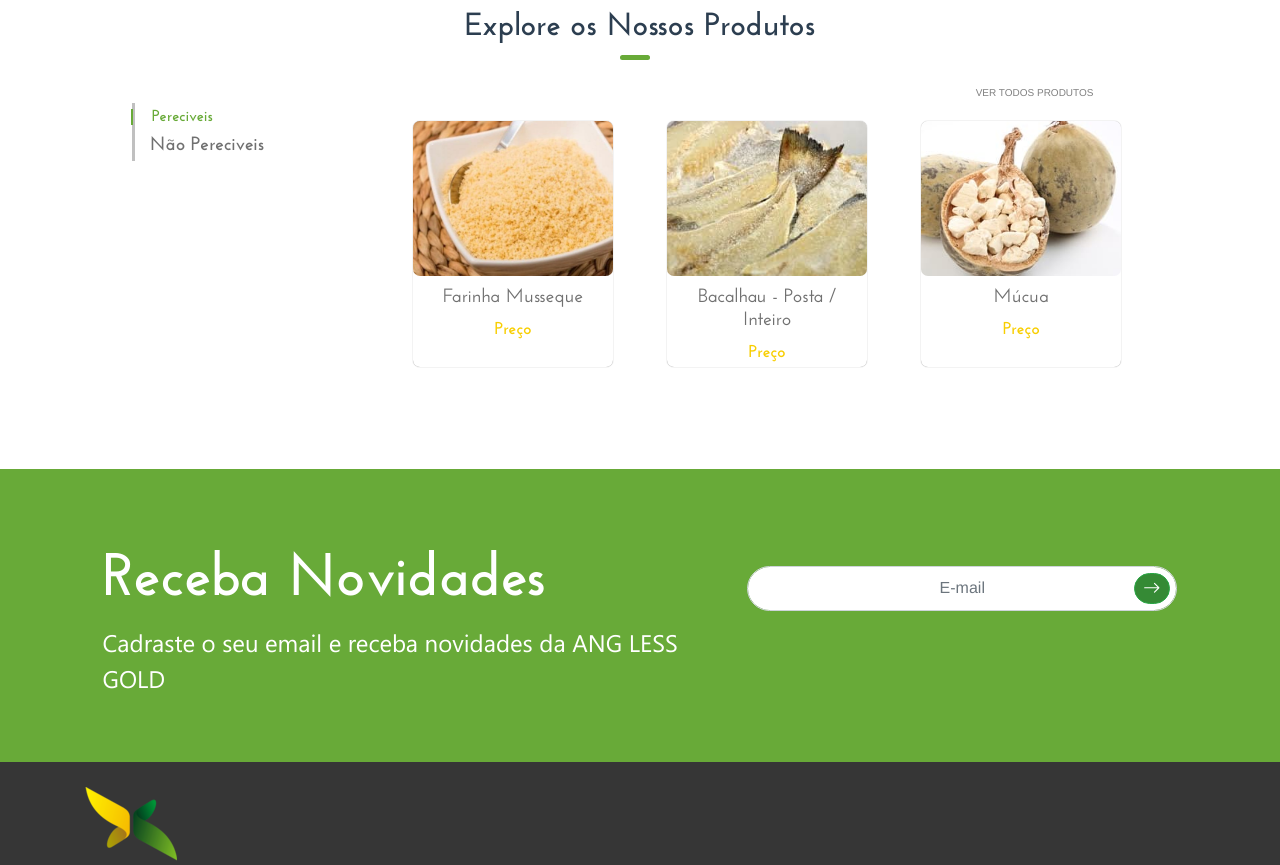
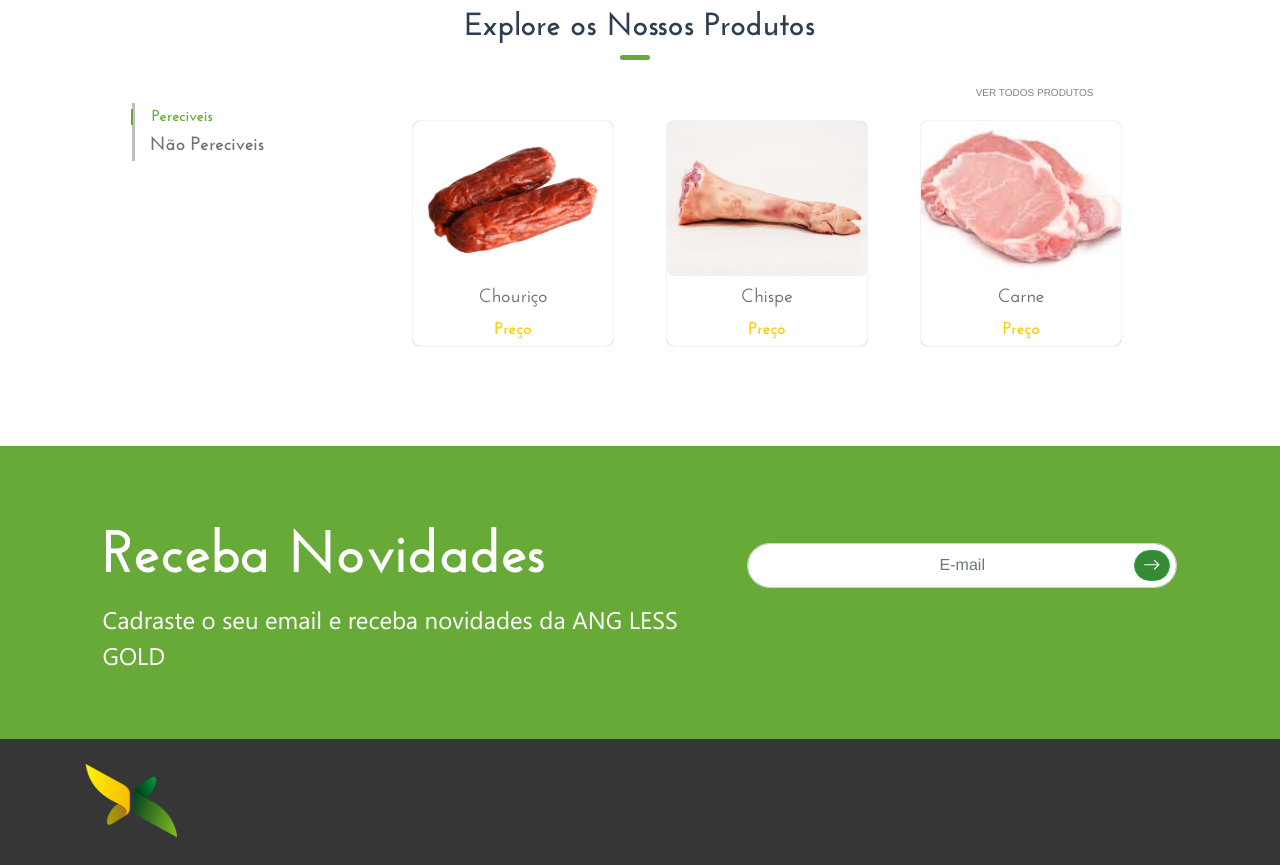
Before and after one commit to uByte2020/Ang-lessGold, a Vue app: page / in a window 1280 px wide. Shown: the part 2120-2985 px from the top of the page. Built offline with nearby package versions, Linux system fonts and the light colour scheme.

Commit message:
Alteração de imagem

```diff
--- a/src/components/home/Produtos.vue
+++ b/src/components/home/Produtos.vue
@@ -44,12 +44,12 @@
           <div class="col-lg-4 col-sm-12 col-xl-4 col-md-4 DivImg">
             <figure>
               <img
-                src="@/assets/imgs/products/img14.jpg"
+                src="@/assets/imgs/products/img10.png"
                 class="img-fluid img"
-                alt="Mucua"
+                alt="Chouriço"
               />
               <figcaption>
-                <h6 class="explore-prod">Farinha Musseque</h6>
+                <h6 class="explore-prod">Chouriço</h6>
                 <p class="preco">Preço</p>
               </figcaption>
             </figure>
@@ -57,12 +57,12 @@
           <div class="col-lg-4 col-sm-12 col-xl-4 col-md-4 DivImg">
             <figure>
               <img
-                src="@/assets/imgs/products/img18.jpg"
+                src="@/assets/imgs/products/img1.jpeg"
                 class="img-fluid img"
-                alt="Mucua"
+                alt="Chispe"
               />
               <figcaption>
-                <h6 class="explore-prod">Bacalhau - Posta / Inteiro</h6>
+                <h6 class="explore-prod">Chispe</h6>
                 <p class="preco">Preço</p>
               </figcaption>
             </figure>
@@ -70,12 +70,12 @@
           <div class="col-lg-4 col-sm-12 col-xl-4 col-md-4 DivImg">
             <figure>
               <img
-                src="@/assets/imgs/products/img6.jpg"
+                src="@/assets/imgs/products/img17.jpg"
                 class="img-fluid img"
-                alt="Mucua"
+                alt="Carne"
               />
               <figcaption>
-                <h6 class="explore-prod">Múcua</h6>
+                <h6 class="explore-prod">Carne</h6>
                 <p class="preco">Preço</p>
               </figcaption>
             </figure>
@@ -91,12 +91,12 @@
           <div class="col-lg-4 col-sm-12 col-xl-4 col-md-4 DivImg">
             <figure>
               <img
-                src="@/assets/imgs/products/img10.png"
+                src="@/assets/imgs/products/img14.jpg"
                 class="img-fluid img"
-                alt="Mucua"
+                alt="Farinha Musseque"
               />
               <figcaption>
-                <h6 class="explore-prod">Chouriço</h6>
+                <h6 class="explore-prod">Farinha Musseque</h6>
                 <p class="preco">Preço</p>
               </figcaption>
             </figure>
@@ -104,12 +104,12 @@
           <div class="col-lg-4 col-sm-12 col-xl-4 col-md-4 DivImg">
             <figure>
               <img
-                src="@/assets/imgs/products/img10.png"
+                src="@/assets/imgs/products/img18.jpg"
                 class="img-fluid img"
-                alt="Mucua"
+                alt="Peixe Seco"
               />
               <figcaption>
-                <h6 class="explore-prod">Chouriço</h6>
+                <h6 class="explore-prod">Peixe Seco</h6>
                 <p class="preco">Preço</p>
               </figcaption>
             </figure>
@@ -117,12 +117,12 @@
           <div class="col-lg-4 col-sm-12 col-xl-4 col-md-4 DivImg">
             <figure>
               <img
-                src="@/assets/imgs/products/img10.png"
+                src="@/assets/imgs/products/img6.jpg"
                 class="img-fluid img"
                 alt="Mucua"
               />
               <figcaption>
-                <h6 class="explore-prod">Chouriço</h6>
+                <h6 class="explore-prod">Múcua</h6>
                 <p class="preco">Preço</p>
               </figcaption>
             </figure>
--- a/src/components/quemSomos/BemVindo-AngLess.vue
+++ b/src/components/quemSomos/BemVindo-AngLess.vue
@@ -129,6 +129,7 @@ export default {
   -moz-color: #707070;
   -ms-color: #707070;
   -webkit-color: #707070;
+  text-align: justify;
 }
 @font-face {
   font-family: "Josefin";
```
